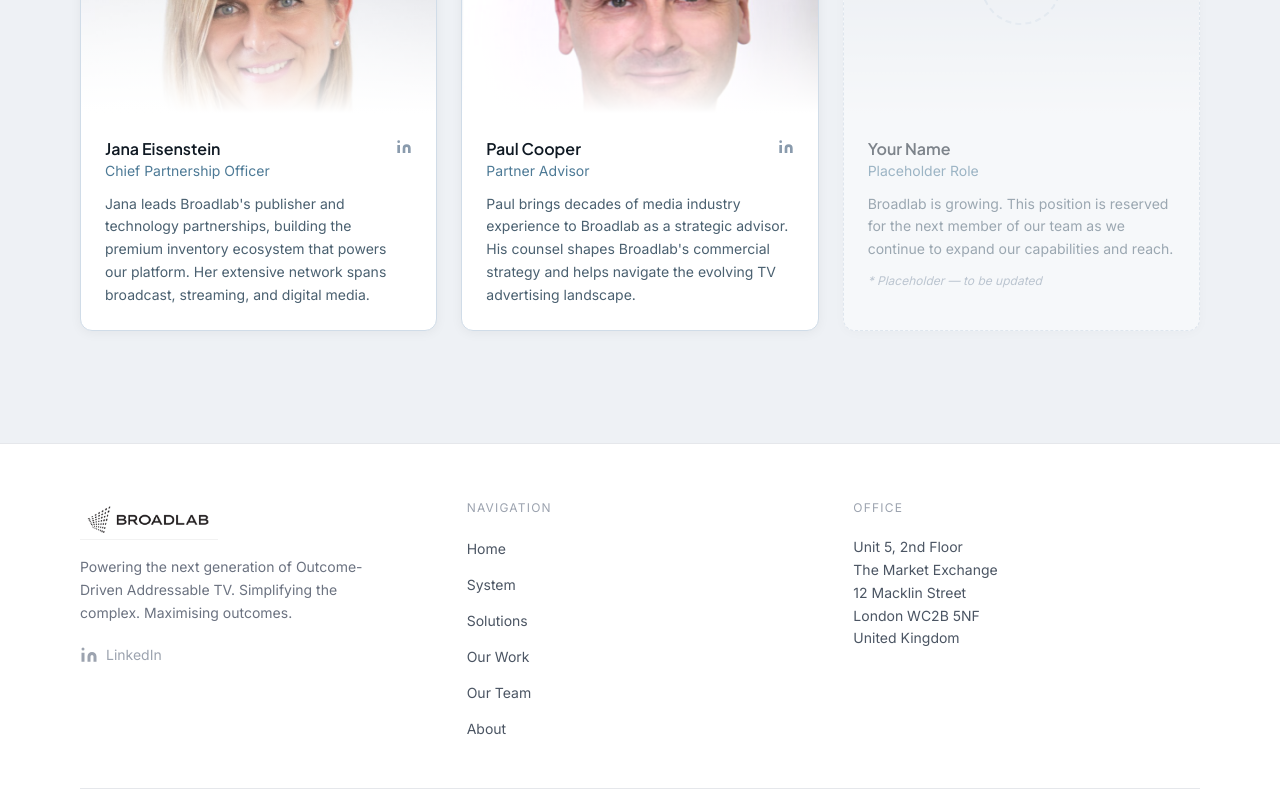
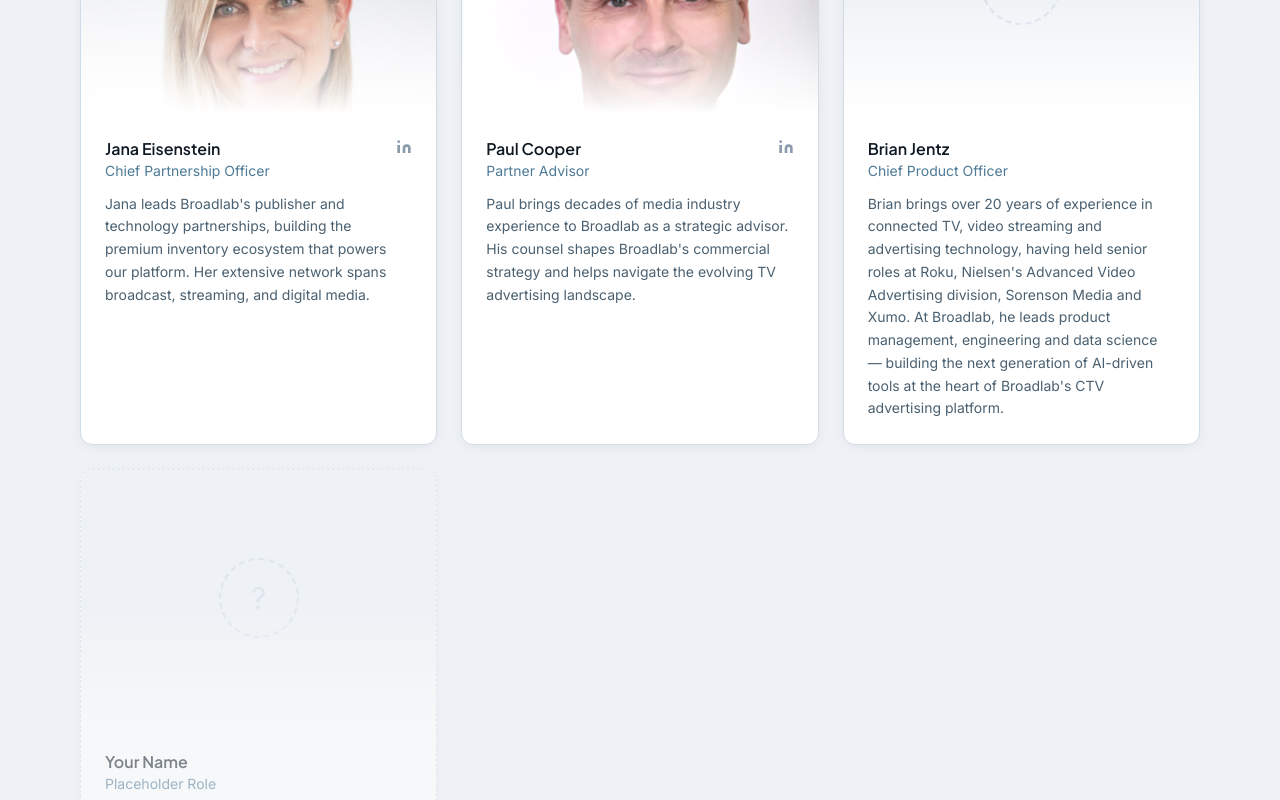
Before and after one commit to greg-broadlab/broadlab-website, a Next.js app: page /team in a window 1280 px wide. Shown: the part 1960-2760 px from the top of the page. Built offline with nearby package versions, Linux system fonts and the light colour scheme; no server answers.

Commit message:
Add Brian Jentz (CPO) to team — photo and LinkedIn pending
Co-Authored-By: Claude Sonnet 4.6 <noreply@anthropic.com>

```diff
--- a/src/components/sections/Team.tsx
+++ b/src/components/sections/Team.tsx
@@ -35,6 +35,14 @@ const team = [
     bio: "Paul brings decades of media industry experience to Broadlab as a strategic advisor. His counsel shapes Broadlab's commercial strategy and helps navigate the evolving TV advertising landscape.",
     image: "/images/team/paul-cooper.png",
     linkedin: "https://www.linkedin.com/in/paulcoopermediacom/",
+  },
+  {
+    name: "Brian Jentz",
+    title: "Chief Product Officer",
+    bio: "Brian brings over 20 years of experience in connected TV, video streaming and advertising technology, having held senior roles at Roku, Nielsen's Advanced Video Advertising division, Sorenson Media and Xumo. At Broadlab, he leads product management, engineering and data science — building the next generation of AI-driven tools at the heart of Broadlab's CTV advertising platform.",
+    image: null,
+    linkedin: null,
+    // TODO: add photo and LinkedIn URL
   },
   {
     name: "Your Name",
```
